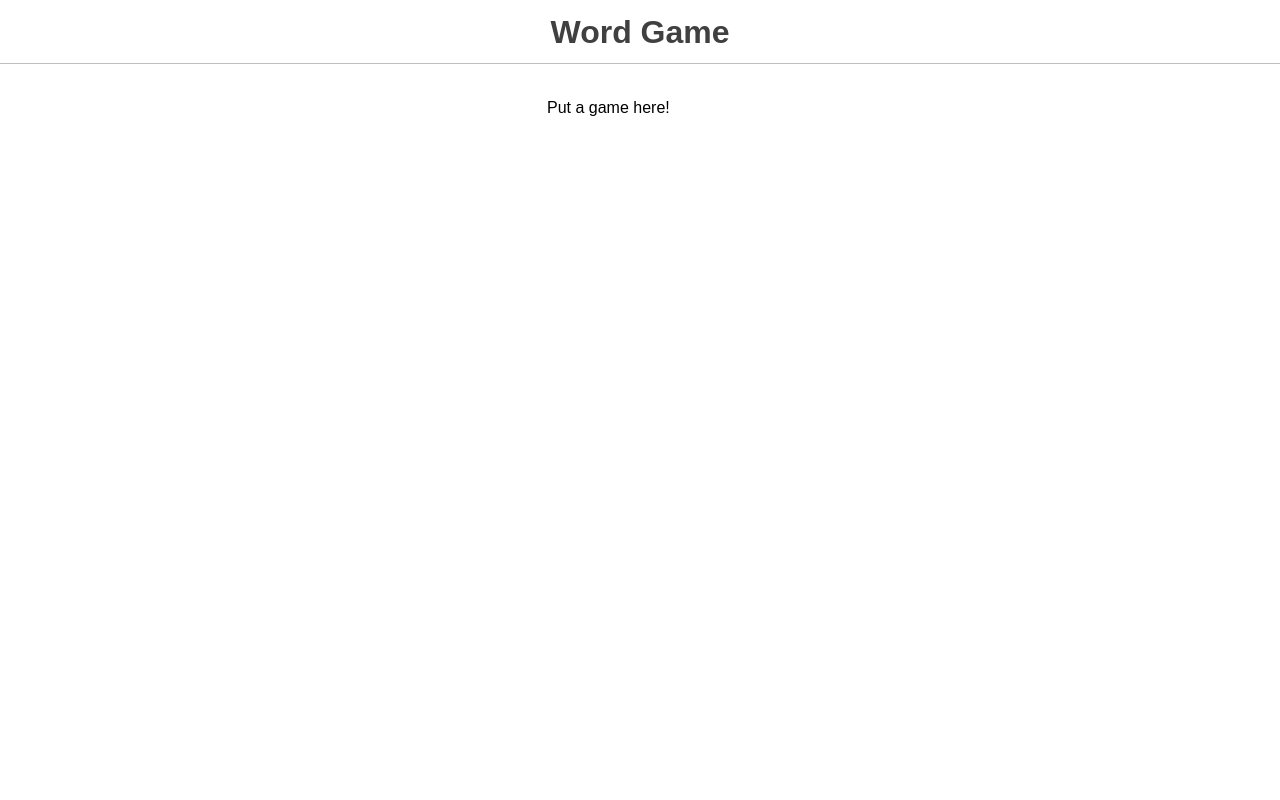
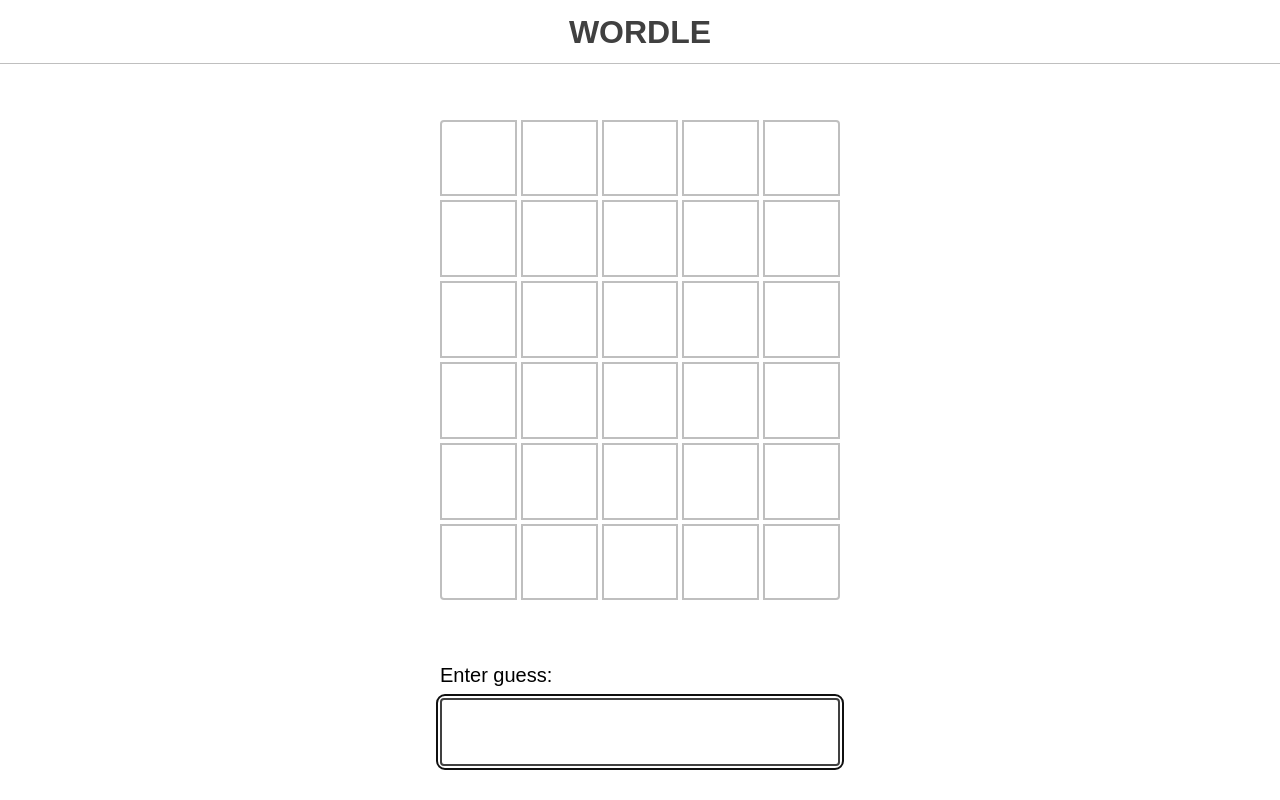
Before and after one commit to ttsoncs/Simple-Wordle-2024, a React app: page / in a window 1280 px wide. Built offline with nearby package versions, Linux system fonts and the light colour scheme.

Commit message:
Adding a new component to the project

```diff
--- a/public/index.html
+++ b/public/index.html
@@ -7,7 +7,7 @@
       name="viewport"
       content="width=device-width, initial-scale=1"
     />
-    <title>Word Game</title>
+    <title>Wordle</title>
     <link rel="stylesheet" href="../src/reset.css" />
     <link rel="stylesheet" href="../src/styles.css" />
     <script type="module" src="../src/index.js"></script>
--- /dev/null
+++ b/src/components/Banner/Banner.js
@@ -0,0 +1,7 @@
+import React from "react";
+
+function Banner({ status, children }) {
+  return <div className={`${status} banner`}>{children}</div>;
+}
+
+export default Banner;
--- /dev/null
+++ b/src/components/Banner/index.js
@@ -0,0 +1,2 @@
+export * from './Banner';
+export { default } from './Banner';
--- a/src/components/Game/Game.js
+++ b/src/components/Game/Game.js
@@ -1,7 +1,13 @@
-import React from 'react';
+import React from "react";
 
-import { sample } from '../../utils';
-import { WORDS } from '../../data';
+import { sample } from "../../utils";
+import { WORDS } from "../../data";
+import { NUM_OF_GUESSES_ALLOWED } from "../../constants";
+
+import GuessInput from "../GuessInput/GuessInput";
+import GuessResults from "../GuessResults/GuessResults";
+import WonBanner from "../WonBanner/WonBanner";
+import LostBanner from "../LostBanner/LostBanner";
 
 // Pick a random word on every pageload.
 const answer = sample(WORDS);
@@ -9,7 +15,33 @@
 console.info({ answer });
 
 function Game() {
-  return <>Put a game here!</>;
+  const [gameStatus, setGameStatus] = React.useState("running");
+  const [guesses, setGuesses] = React.useState([]);
+
+  function handleSubmitGuess(guess) {
+    const nextGuesses = [...guesses, guess];
+    setGuesses(nextGuesses);
+    if (guess.toUpperCase() === answer) {
+      setGameStatus("won");
+    } else if (nextGuesses.length >= NUM_OF_GUESSES_ALLOWED) {
+      setGameStatus("lost");
+    }
+  }
+
+  return (
+    <>
+      <GuessResults
+        guesses={guesses}
+        answer={answer}
+      />
+      <GuessInput
+        handleSubmitGuess={handleSubmitGuess}
+        gameStatus={gameStatus}
+      />
+      {gameStatus === "won" && <WonBanner numOfGuess={guesses.length} />}
+      {gameStatus === "lost" && <LostBanner answer={answer} />}
+    </>
+  );
 }
 
 export default Game;
--- /dev/null
+++ b/src/components/Guess/Guess.js
@@ -0,0 +1,26 @@
+import React from "react";
+
+import { range } from "../../utils";
+import { checkGuess } from "../../game-helpers";
+
+function Cell({ letter, status }) {
+  const className = status ? `cell ${status}` : "cell";
+  return <span className={className}>{letter}</span>;
+}
+
+function Guess({ value, answer }) {
+  const result = checkGuess(value, answer);
+  return (
+    <p className="guess">
+      {range(5).map((num) => (
+        <Cell
+          key={num}
+          letter={result ? result[num].letter : undefined}
+          status={result ? result[num].status : undefined}
+        />
+      ))}
+    </p>
+  );
+}
+
+export default Guess;
--- /dev/null
+++ b/src/components/Guess/index.js
@@ -0,0 +1,2 @@
+export * from './Guess';
+export { default } from './Guess';
--- /dev/null
+++ b/src/components/GuessInput/GuessInput.js
@@ -0,0 +1,44 @@
+import React from "react";
+
+function GuessInput({ handleSubmitGuess, gameStatus }) {
+  const [guess, setGuess] = React.useState("");
+
+  const inputRef = React.useRef();
+
+  function handleSubmit(event) {
+    event.preventDefault();
+    handleSubmitGuess(guess);
+    setGuess("");
+  }
+
+  React.useEffect(() => {
+    inputRef.current.focus();
+  }, []);
+
+  return (
+    <form
+      onSubmit={handleSubmit}
+      className="guess-input-wrapper"
+    >
+      <label htmlFor="guess-input">Enter guess:</label>
+      <input
+        ref={inputRef}
+        disabled={gameStatus !== "running"}
+        required
+        minLength={5}
+        maxLength={5}
+        pattern="[a-zA-Z]{5}"
+        title="5 letter word"
+        id="guess-input"
+        type="text"
+        value={guess}
+        onChange={(event) => {
+          const nextGuess = event.target.value.toUpperCase();
+          setGuess(nextGuess);
+        }}
+      />
+    </form>
+  );
+}
+
+export default GuessInput;
--- /dev/null
+++ b/src/components/GuessInput/index.js
@@ -0,0 +1,2 @@
+export * from './GuessInput';
+export { default } from './GuessInput';
--- /dev/null
+++ b/src/components/GuessResults/GuessResults.js
@@ -0,0 +1,21 @@
+import React from "react";
+import Guess from "../Guess/Guess";
+
+import { NUM_OF_GUESSES_ALLOWED } from "../../constants";
+import { range } from "../../utils";
+
+function GuessResults({ guesses, answer }) {
+  return (
+    <div className="guess-results">
+      {range(NUM_OF_GUESSES_ALLOWED).map((num) => (
+        <Guess
+          key={num}
+          value={guesses[num]}
+          answer={answer}
+        />
+      ))}
+    </div>
+  );
+}
+
+export default GuessResults;
--- /dev/null
+++ b/src/components/GuessResults/index.js
@@ -0,0 +1,2 @@
+export * from './GuessResults';
+export { default } from './GuessResults';
--- a/src/components/Header/Header.js
+++ b/src/components/Header/Header.js
@@ -3,7 +3,7 @@
 function Header() {
   return (
     <header>
-      <h1>Word Game</h1>
+      <h1>WORDLE</h1>
     </header>
   );
 }
--- /dev/null
+++ b/src/components/LostBanner/LostBanner.js
@@ -0,0 +1,14 @@
+import React from "react";
+import Banner from "../Banner/Banner";
+
+function LostBanner({ answer }) {
+  return (
+    <Banner status={"sad"}>
+      <p>
+        Sorry, the correct answer is <strong>{answer}</strong>.
+      </p>
+    </Banner>
+  );
+}
+
+export default LostBanner;
--- /dev/null
+++ b/src/components/LostBanner/index.js
@@ -0,0 +1,2 @@
+export * from './LostBanner';
+export { default } from './LostBanner';
--- /dev/null
+++ b/src/components/WonBanner/WonBanner.js
@@ -0,0 +1,15 @@
+import React from "react";
+import Banner from "../Banner/Banner";
+
+function WonBanner({numOfGuess}) {
+  return (
+    <Banner status={"happy"}>
+      <p>
+        <strong>Congratulations!</strong> Got it in{" "}
+        <strong>{numOfGuess === 1 ? "1 guess" : `${numOfGuess} geusses`}</strong>.
+      </p>
+    </Banner>
+  );
+}
+
+export default WonBanner;
--- /dev/null
+++ b/src/components/WonBanner/index.js
@@ -0,0 +1,2 @@
+export * from './WonBanner';
+export { default } from './WonBanner';
```
